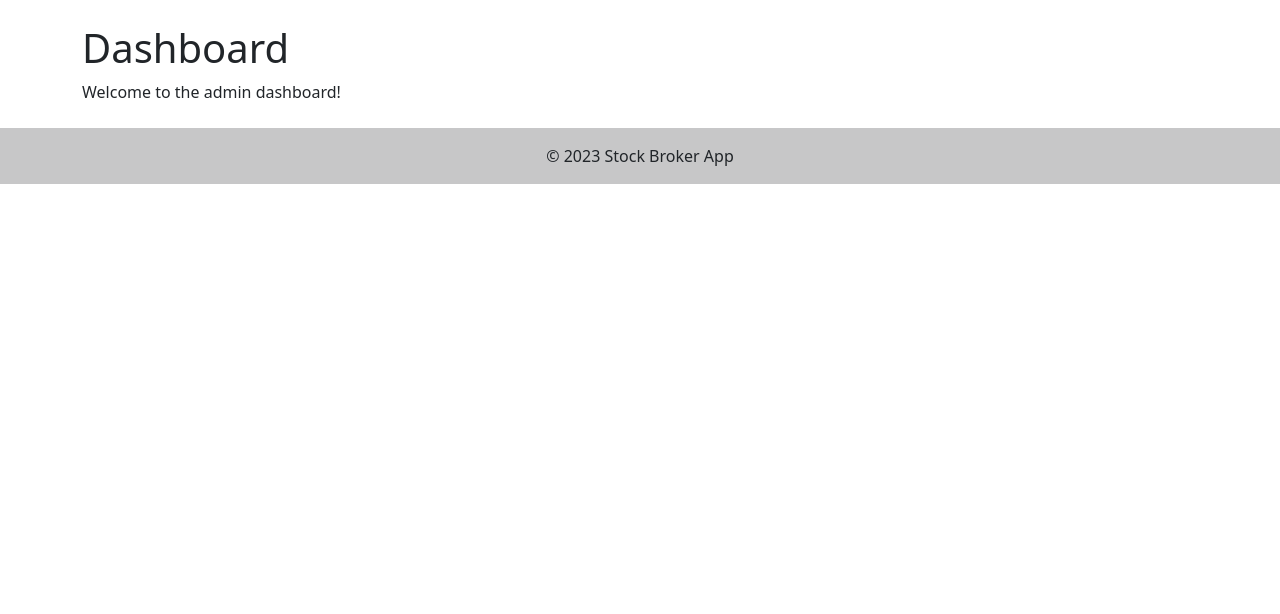
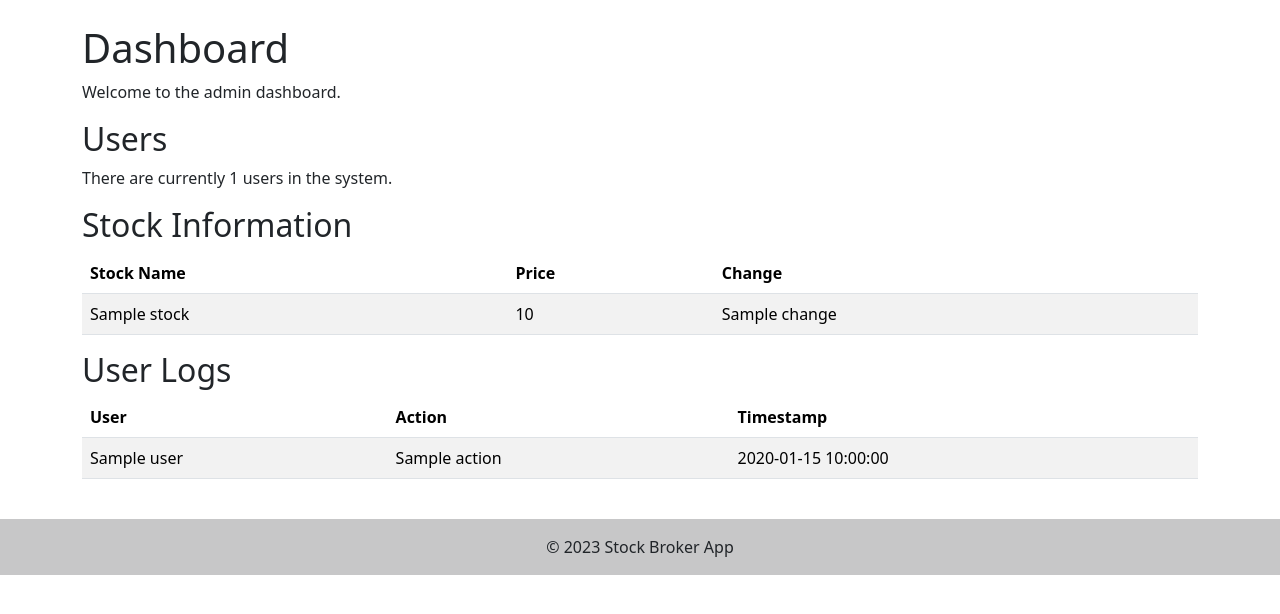
Before and after one commit to ekrosenberg/Final_Stocks, a Flask app: template templates/admin_dashboard.html in a window 1280 px wide. Shown: the part 56-670 px from the top of the page. Run offline with Flask 3, Linux system fonts and the light colour scheme; the template is opened without the code that fills it: most values are stand-ins (such as "Sample title", 1, 10 or a date in 2020); some libraries are stand-ins or nearby versions.

Commit message:
Update admin_dashboard.html
Admin dashbaord

```diff
--- a/templates/admin_dashboard.html
+++ b/templates/admin_dashboard.html
@@ -1,6 +1,64 @@
 {% extends "base.html" %}
 {% block title %}Dashboard{% endblock %}
 {% block content %}
-<h1>Dashboard</h1>
-<p>Welcome to the admin dashboard!</p>
+<div class="row">
+    <div class="col-md-12">
+        <h1>Dashboard</h1>
+        <p>Welcome to the admin dashboard.</p>
+    </div>
+</div>
+<div class="row">
+    <div class="col-md-12">
+        <h2>Users</h2>
+        <p>There are currently {{ users|length }} users in the system.</p>
+    </div>
+</div>
+<div class="row">
+    <div class="col-md-12">
+        <h2>Stock Information</h2>
+        <table class="table table-striped">
+            <thead>
+                <tr>
+                    <th>Stock Name</th>
+                    <th>Price</th>
+                    <th>Change</th>
+                </tr>
+            </thead>
+            <tbody>
+                {% for stock in stocks %}
+                <tr>
+                    <td>{{ stock.name }}</td>
+                    <td>{{ stock.price }}</td>
+                    <td>{{ stock.change }}</td>
+                </tr>
+                {% endfor %}
+            </tbody>
+        </table>
+    </div>
+</div>
+<div class="row">
+    <div class="col-md-12">
+        <h2>User Logs</h2>
+        <table class="table table-striped">
+            <thead>
+                <tr>
+                    <th>User</th>
+                    <th>Action</th>
+                    <th>Timestamp</th>
+                </tr>
+            </thead>
+            <tbody>
+                {% for log in logs %}
+                <tr>
+                    <td>{{ log.user }}</td>
+                    <td>{{ log.action }}</td>
+                    <td>{{ log.timestamp }}</td>
+                </tr>
+                {% endfor %}
+            </tbody>
+        </table>
+    </div>
+</div>
+
+
 {% endblock %}
```
